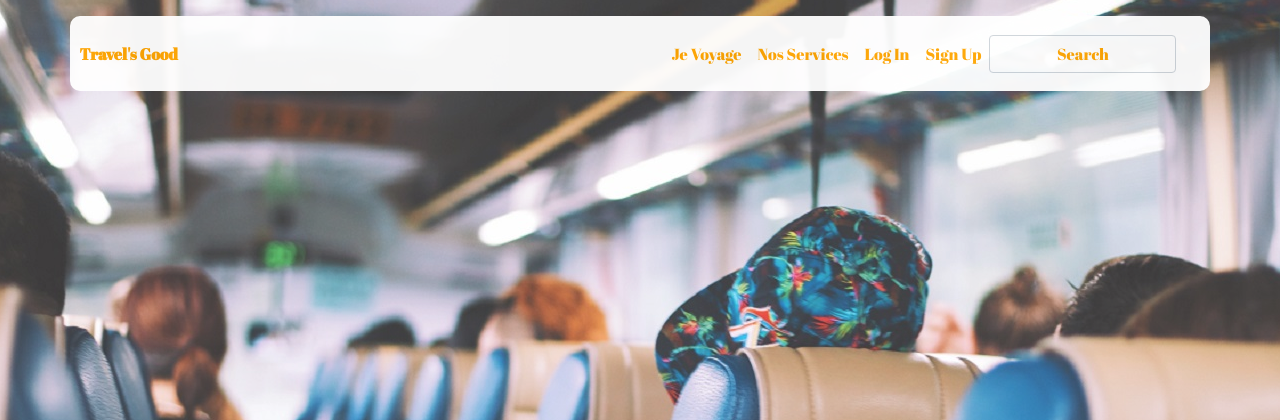
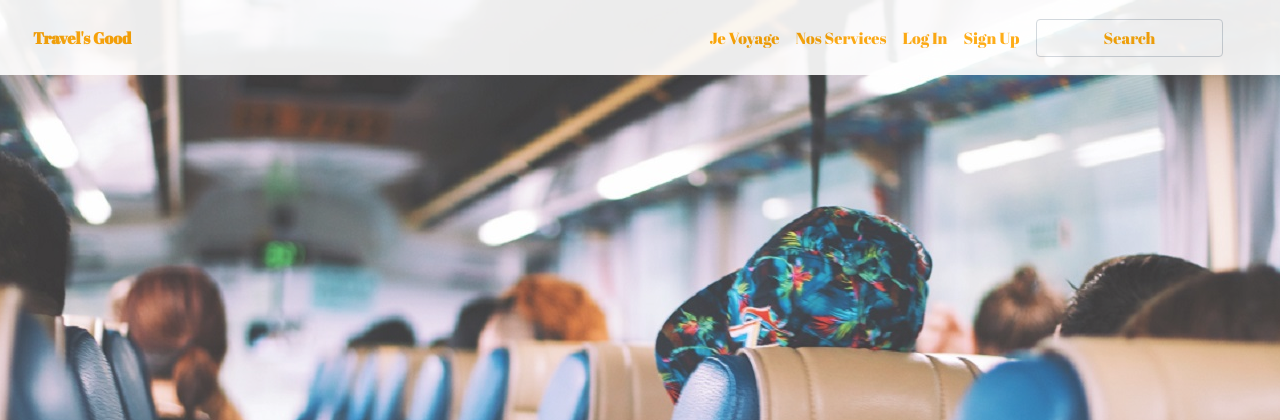
Before and after one commit to newordn/travel-s-good-frontend-thymeleaft, a Spring Boot app: page / in a window 1280 px wide. Shown: the top 420 px of the page. Run offline with Spring Boot 4, Linux system fonts and the light colour scheme.

Commit message:
Making the nav to be full width and full height

```diff
--- a/src/main/resources/static/css/index.css
+++ b/src/main/resources/static/css/index.css
@@ -13,13 +13,12 @@ body
 .nav
 {
     background-color: white;
-    opacity:0.95;
-    border-radius: 10px;
+    opacity:0.90;
     padding: .6rem;
 }
 header{
     font-family: 'Abril Fatface', sans-serif;
-    margin-top:1rem;
+
 }
 header a
 {
--- a/src/main/resources/templates/fragments/headerFragment.html
+++ b/src/main/resources/templates/fragments/headerFragment.html
@@ -1,6 +1,6 @@
 <header th:fragment="headerFragment" xmlns:th="http://www.w3.org/1999/xhtml" >
-    <div class="container">
-        <div class="row align-items-center justify-content-between d-flex nav">
+    <div>
+        <div class="row align-items-center justify-content-between d-flex nav pl-5 pr-5">
             <div>
                 <a th:href="@{/}"><strong>Travel's Good</strong></a>
             </div>
@@ -19,7 +19,7 @@
                         </li>
 
                         <li class="nav-item">
-                            <a class="nav-link" href="#">Sign Up</a>
+                            <a class="nav-link" href="#">Sign Up&nbsp;&nbsp;&nbsp;</a>
                         </li>
                     </ul>
                     <form class="form-inline my-2 my-lg-0">
```
Also changed, not shown: 2 other files.
